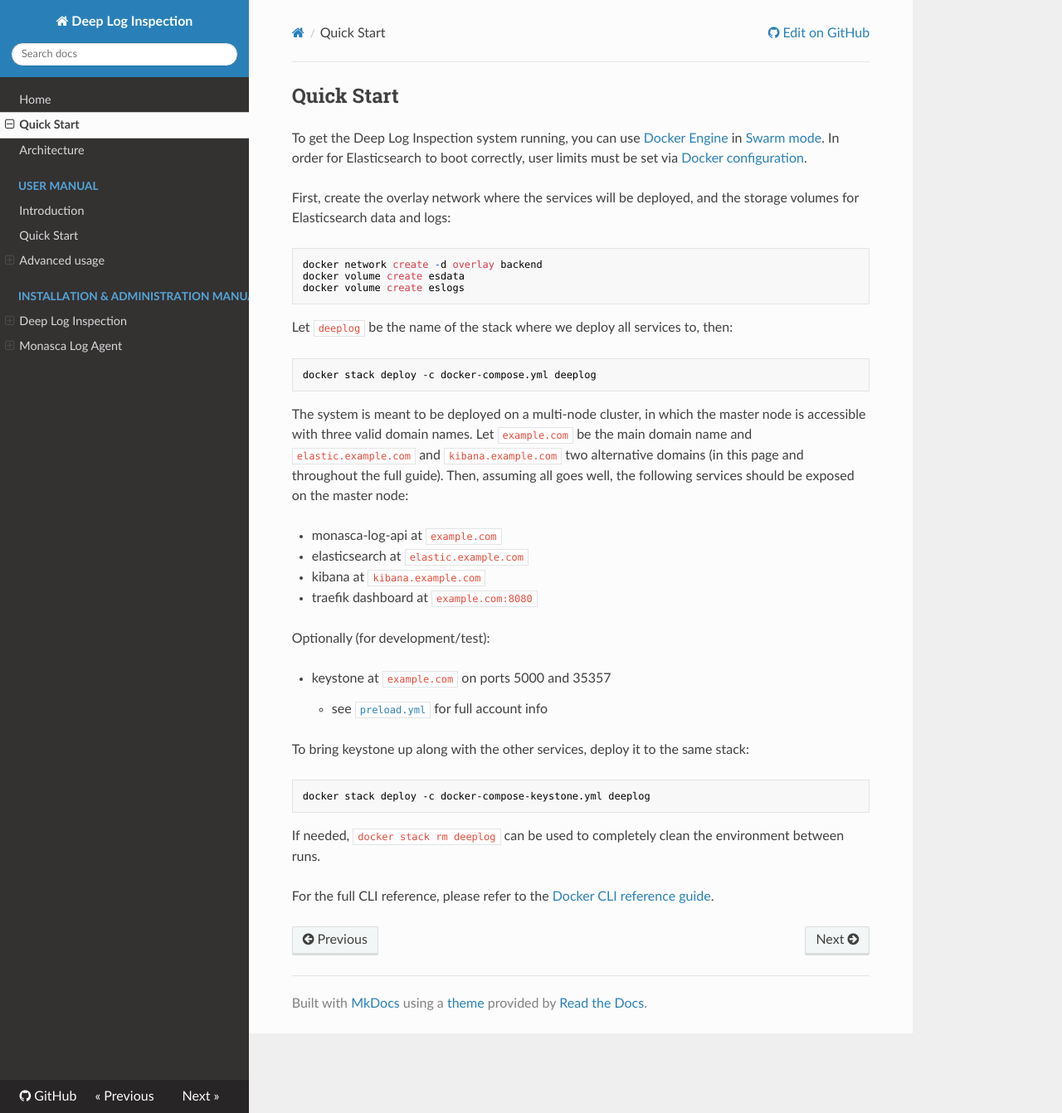
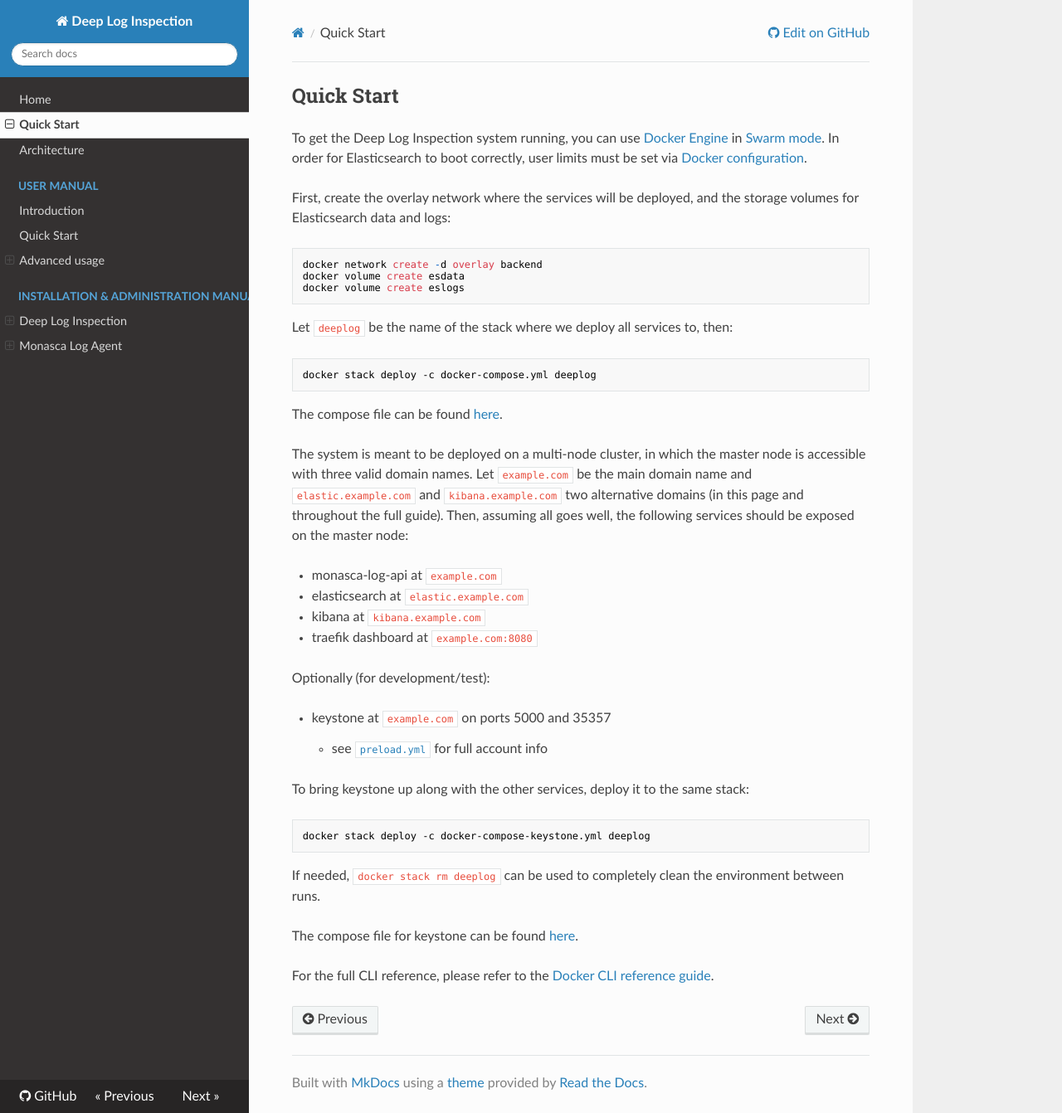
Before and after one commit to martel-innovate/deep-log-inspection, an MkDocs documentation site: the page built from doc/quickstart.md, in a window 1280 px wide and 1342 px high. Shown: the whole window at 83% size. Built offline with MkDocs 1.6.1, drawn with Linux system fonts in a browser that asks for light colours; nearby versions of some CDN libraries; old or Windows-style settings are respelled for this version of MkDocs.

Commit message:
added pointers to compose files

```diff
--- a/doc/quickstart.md
+++ b/doc/quickstart.md
@@ -12,6 +12,8 @@ First, create the overlay network where the services will be deployed, and the s
 Let `deeplog` be the name of the stack where we deploy all services to, then:
 
     docker stack deploy -c docker-compose.yml deeplog
+
+The compose file can be found [here](https://github.com/martel-innovate/deep-log-inspection/blob/master/log-server/docker-compose.yml).
 
 The system is meant to be deployed on a multi-node cluster, in which the master node is accessible with three valid domain names. Let `example.com` be the main domain name and `elastic.example.com` and `kibana.example.com` two alternative domains (in this page and throughout the full guide). Then, assuming all goes well, the following services should be exposed on the master node:
 
@@ -31,6 +33,8 @@ To bring keystone up along with the other services, deploy it to the same stack:
 
 If needed, `docker stack rm deeplog` can be used to completely clean the environment between runs.
 
+The compose file for keystone can be found [here](https://github.com/martel-innovate/deep-log-inspection/blob/master/log-server/docker-compose-keystone.yml).
+
 For the full CLI reference, please refer to the [Docker CLI reference guide][4].
 
 [1]:https://docs.docker.com/engine/
```
